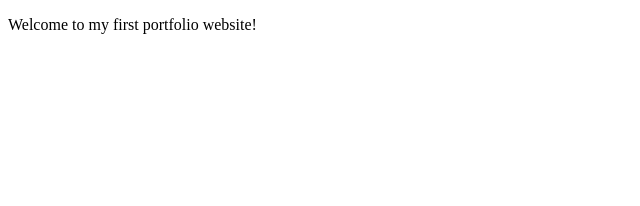
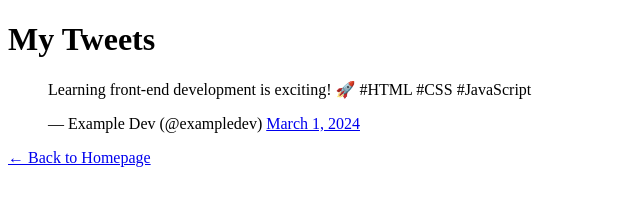
Before and after one commit to haytam-lahna/My_First_Portfolio, a plain HTML site: page html_basic/tweets.html in a window 1280 px wide. Shown: the whole page, without its empty margins (0-640 px from the left). Drawn offline with Linux system fonts and the light colour scheme.

Commit message:
Update tweets.html

```diff
--- a/html_basic/tweets.html
+++ b/html_basic/tweets.html
@@ -2,9 +2,20 @@
 <html lang="en">
 <head>
   <meta charset="UTF-8">
-  <title>My First Portfolio</title>
+  <title>My Tweets</title>
 </head>
 <body>
-  <p>Welcome to my first portfolio website!</p>
+  <h1>My Tweets</h1>
+
+  <!-- Embedded tweet -->
+  <blockquote class="twitter-tweet">
+    <p lang="en" dir="ltr">Learning front-end development is exciting! 🚀 #HTML #CSS #JavaScript</p>
+    &mdash; Example Dev (@exampledev)
+    <a href="https://twitter.com/exampledev/status/1234567890123456789">March 1, 2024</a>
+  </blockquote>
+  <script async src="https://platform.twitter.com/widgets.js" charset="utf-8"></script>
+
+  <!-- Link back to homepage -->
+  <p><a href="index.html">← Back to Homepage</a></p>
 </body>
 </html>
```
